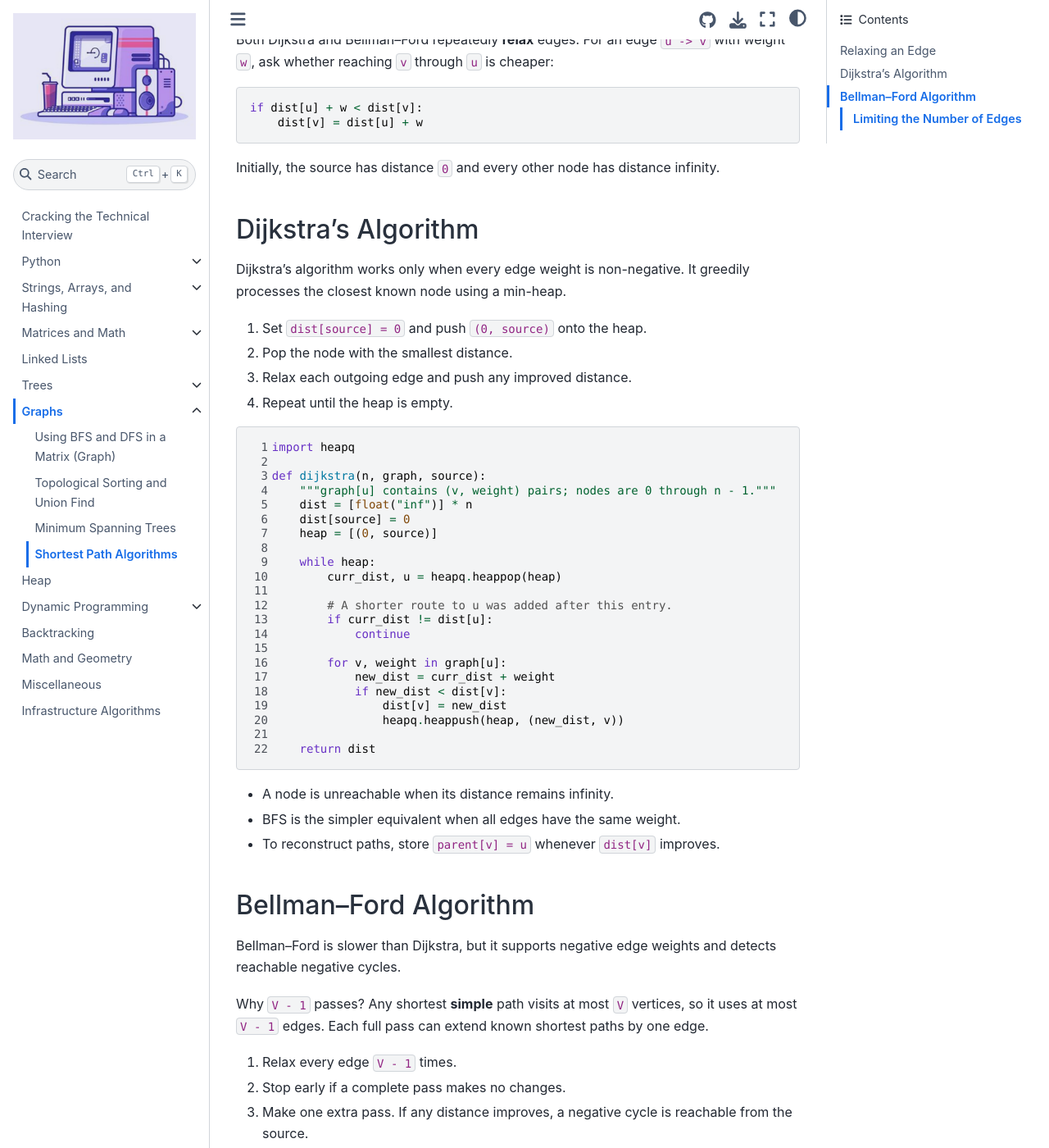
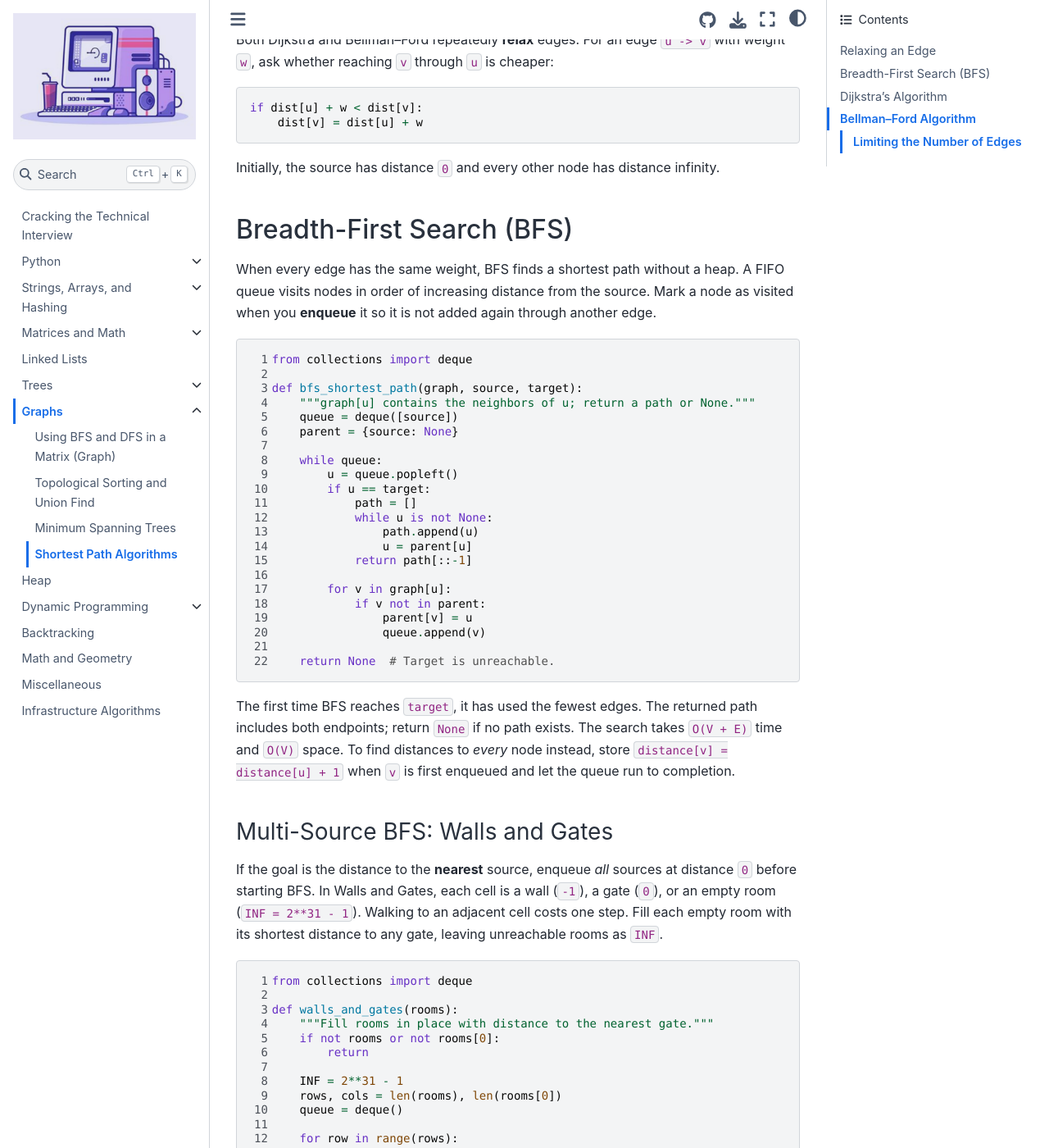
Before and after one commit to alanqi03/algo-book, a Jupyter Book: the page built from 7d.md, in a window 1280 px wide and 1400 px high, scrolled down 539 px. Shown: the whole window at 82% size. Built offline with Jupyter Book 1.0.4 settings and Sphinx 7.4.7 and the Sphinx Book theme 1.1.4, drawn with Linux system fonts in a browser that asks for light colours; pages that are not in the unit, such as notebooks, are missing from menus; some of the changed text lies outside the part shown.

Commit message:
Add BFS shortest paths and Walls and Gates

````diff
--- a/7d.md
+++ b/7d.md
@@ -20,6 +20,97 @@ if dist[u] + w < dist[v]:
 ```
 
 Initially, the source has distance `0` and every other node has distance infinity.
+
+## Breadth-First Search (BFS)
+
+When every edge has the same weight, BFS finds a shortest path without a heap. A FIFO queue visits nodes in order of increasing distance from the source. Mark a node as visited when you **enqueue** it so it is not added again through another edge.
+
+```{code-block} python
+---
+linenos:
+---
+from collections import deque
+
+def bfs_shortest_path(graph, source, target):
+    """graph[u] contains the neighbors of u; return a path or None."""
+    queue = deque([source])
+    parent = {source: None}
+
+    while queue:
+        u = queue.popleft()
+        if u == target:
+            path = []
+            while u is not None:
+                path.append(u)
+                u = parent[u]
+            return path[::-1]
+
+        for v in graph[u]:
+            if v not in parent:
+                parent[v] = u
+                queue.append(v)
+
+    return None  # Target is unreachable.
+```
+
+The first time BFS reaches `target`, it has used the fewest edges. The returned path includes both endpoints; return `None` if no path exists. The search takes `O(V + E)` time and `O(V)` space. To find distances to *every* node instead, store `distance[v] = distance[u] + 1` when `v` is first enqueued and let the queue run to completion.
+
+### Multi-Source BFS: Walls and Gates
+
+If the goal is the distance to the **nearest** source, enqueue *all* sources at distance `0` before starting BFS. In Walls and Gates, each cell is a wall (`-1`), a gate (`0`), or an empty room (`INF = 2**31 - 1`). Walking to an adjacent cell costs one step. Fill each empty room with its shortest distance to any gate, leaving unreachable rooms as `INF`.
+
+```{code-block} python
+---
+linenos:
+---
+from collections import deque
+
+def walls_and_gates(rooms):
+    """Fill rooms in place with distance to the nearest gate."""
+    if not rooms or not rooms[0]:
+        return
+
+    INF = 2**31 - 1
+    rows, cols = len(rooms), len(rooms[0])
+    queue = deque()
+
+    for row in range(rows):
+        for col in range(cols):
+            if rooms[row][col] == 0:
+                queue.append((row, col))
+
+    directions = ((1, 0), (-1, 0), (0, 1), (0, -1))
+    while queue:
+        row, col = queue.popleft()
+        for dr, dc in directions:
+            nr, nc = row + dr, col + dc
+            if 0 <= nr < rows and 0 <= nc < cols and rooms[nr][nc] == INF:
+                rooms[nr][nc] = rooms[row][col] + 1
+                queue.append((nr, nc))
+```
+
+For example:
+
+```{code-block} python
+---
+linenos:
+---
+INF = 2**31 - 1
+rooms = [
+    [INF, -1, 0, INF],
+    [INF, INF, INF, -1],
+    [INF, -1, INF, -1],
+    [0, -1, INF, INF],
+]
+walls_and_gates(rooms)
+# rooms is now:
+# [[3, -1, 0, 1],
+#  [2, 2, 1, -1],
+#  [1, -1, 2, -1],
+#  [0, -1, 3, 4]]
+```
+
+Each empty room is assigned a distance and enqueued **once**, when the first (and therefore closest) gate reaches it. Using the grid itself to mark visited rooms avoids a separate set. For an `R × C` grid, time and queue space are both `O(RC)`.
 
 ## Dijkstra's Algorithm
 
````
